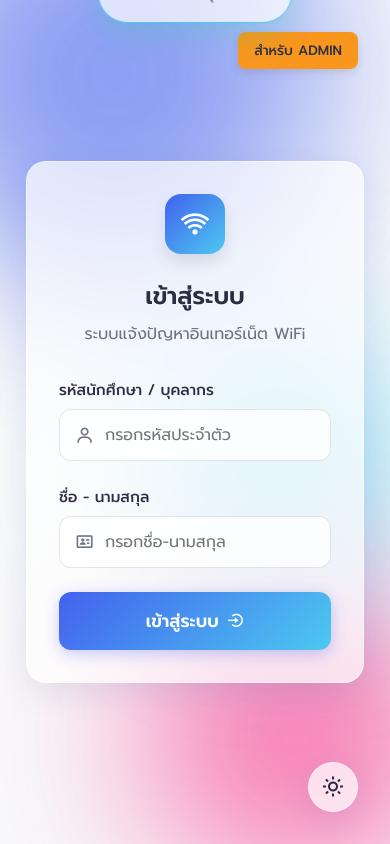
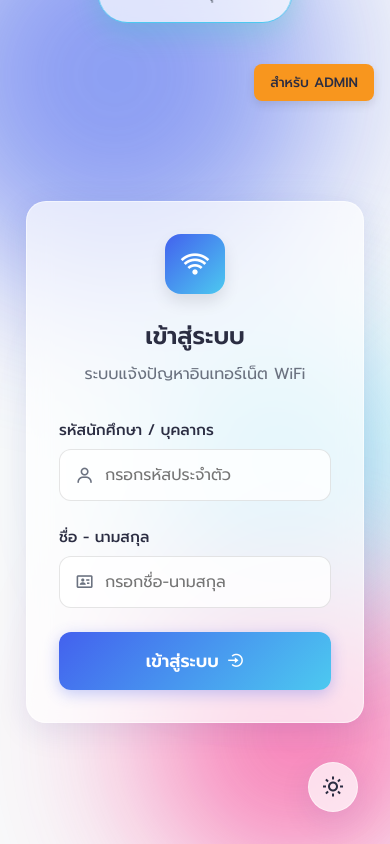
Before and after one commit to wosangxr/wifi-report, a website: page index.html in a window 390 px wide. Drawn offline with nearby package versions, Linux system fonts and the light colour scheme; no server answers.

Commit message:
Adjust mobile UI spacing (push admin button and form down)

```diff
--- a/styles.css
+++ b/styles.css
@@ -549,3 +549,17 @@ textarea { padding-left: 1rem; resize: vertical; }
 /* Utilities */
 .mx-auto { margin-left: auto; margin-right: auto; }
 .mt-4 { margin-top: 1.5rem; }
+
+/* Mobile Adjustments */
+@media (max-width: 768px) {
+    .admin-login-btn {
+        top: 4rem;
+        right: 1rem;
+    }
+    .login-container {
+        margin-top: 5rem;
+    }
+    .container {
+        margin-top: 4rem;
+    }
+}
```
